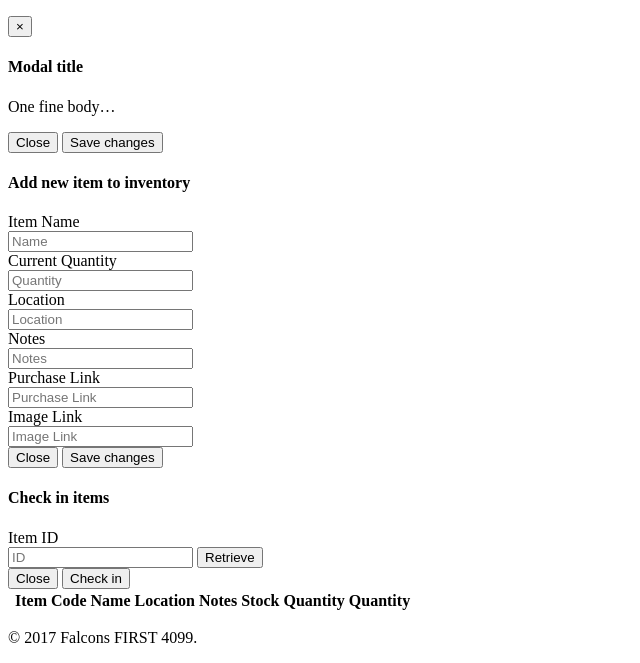
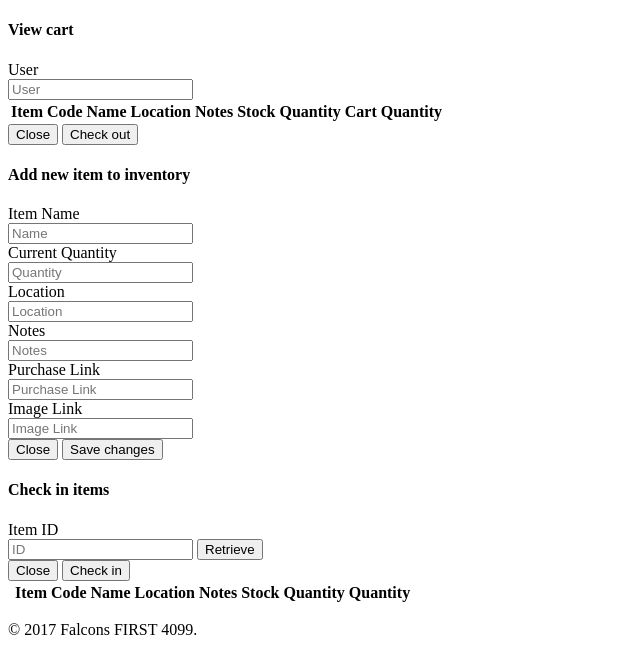
Before and after one commit to team4099/Inventory, a Flask app: template templates/index.html in a window 1280 px wide. Shown: the part 138-801 px from the top of the page, without its empty margins (0-640 px from the left). After the commit the page ends 773 px from the top, so only its background shows below. Run offline with Flask 2, Linux system fonts and the light colour scheme; the template is opened without the code that fills it, so the values that code supplies are empty; some libraries are stand-ins or nearby versions.

Commit message:
Add cart functionality

```diff
--- a/main.py
+++ b/main.py
@@ -51,7 +51,7 @@ def add():
     with open(ITEM_DATA, "w") as file:
         dump(data, file)
     with open(LOG_FILE, "a") as log:
-        log.write("Admin added " + str(quantity) + " of item #" + str(code) + " (" + name + ").")
+        log.write("Admin added " + str(quantity) + " of item #" + str(code) + " (" + name + ").\n")
     return dumps({"uuid": code}), 200
 
 
@@ -60,7 +60,7 @@ def remove():
     global data
     code = int(request.form.get("code"))
     with open(LOG_FILE, "a") as log:
-        log.write("Admin removed item #" + str(code) + " (" + data[code][0] + ").")
+        log.write("Admin removed item #" + str(code) + " (" + data[code][0] + ").\n")
     data[code] = None
     with open(ITEM_DATA, "w") as file:
         dump(data, file)
@@ -84,6 +84,7 @@ def change_quantity():
     code = int(request.form['code'])
     amount = int(request.form['amount'])
     checkout = int(request.form['checkout']) != 0
+    notes = request.form.get('notes', "")
     user = request.form.get('user', "")
     print("code;", code)
     print("data[code]:", data[code])
@@ -91,13 +92,15 @@ def change_quantity():
         data[code][1] -= amount
     else:
         data[code][1] += amount
+    if notes != "":
+        data[code][2] = notes
     with open(ITEM_DATA, "w") as file:
         dump(data, file)
     with open(LOG_FILE, "a") as log:
         if user is None:
-            log.write(user + " changed the quantity of item #" + str(code) + " (" + data[code][0] + ") by " + "-" * checkout + str(data[code][1]) + ".")
+            log.write(user + " changed the quantity of item #" + str(code) + " (" + data[code][0] + ") by " + "-" * checkout + str(data[code][1]) + ".\n")
         else:
-            log.write("Quantity of item #" + str(code) + " (" + data[code][0] + ") changed by " + "-" * checkout + str(data[code][1]) + ".")
+            log.write("Quantity of item #" + str(code) + " (" + data[code][0] + ") changed by " + "-" * checkout + str(data[code][1]) + ".\n")
     return "success", 200
 
 
--- a/static/js/main.js
+++ b/static/js/main.js
@@ -7,10 +7,20 @@ var cart = [];
 var DEFAULT_TR_CONTENTS = '<tr class="listRow" id="row{UUID}">' +
     '<td><div class="checkbox"><label><input type="checkbox" name="{UUID}" onchange="modifyCart(this.name, this.checked)" id="checkbox{UUID}"></label></div></td>' +
     '<td class="uuid" id="uuid{UUID}">{DISPLAYUUID}</td>' +
-    '<td class="name" id="name{UUID}">{NAME}</td><td class="location" id="location{UUID}">{LOCATION}</td>' +
+    '<td class="name" id="name{UUID}">{NAME}</td>' +
+    '<td class="location" id="location{UUID}">{LOCATION}</td>' +
     '<td class="notes" id="notes{UUID}">{NOTES}</td>' +
     '<td id="total{UUID}">{TOTAL}</td>' +
     '<td><input type="number" id="quantity{UUID}" name="quantity{UUID}" min="0" max="{TOTAL}" onkeyup="checkCheckbox({UUID})"></td>' +
+    '</tr>';
+
+var CART_TR_CONTENTS = '<tr id="cartRow{UUID}">' +
+    '<td id="cartUUID{UUID}">{DISPLAYUUID}</td>' +
+    '<td id="cartName{UUID}">{NAME}</td>' +
+    '<td id="cartLocation{UUID}">{LOCATION}</td>' +
+    '<td id="cartNotes{UUID}">{NOTES}</td>' +
+    '<td id="cartTotal{UUID}">{TOTAL}</td>' +
+    '<td id="cartQuantity{UUID}">{QUANTITY}</td>' +
     '</tr>';
 
 var SHOW_ID_CONTENTS = '<div class="alert alert-success">' +
@@ -29,6 +39,22 @@ function escapeRegExp(str) {
 
 function replaceAll(str, find, replace) {
     return str.replace(new RegExp(escapeRegExp(find), 'g'), replace);
+}
+
+function commonReplacements(replace, uuid, name, location, notes, total, quantity, from, in_out) {
+    var str = "" + uuid;
+    var pad = "0000";
+
+    replace = replaceAll(replace, "{DISPLAYUUID}", pad.substring(0, pad.length - str.length) + str);
+    replace = replaceAll(replace, "{NAME}", name);
+    replace = replaceAll(replace, "{UUID}", uuid);
+    replace = replaceAll(replace, "{LOCATION}", location);
+    replace = replaceAll(replace, "{NOTES}", notes);
+    replace = replaceAll(replace, "{QUANTITY}", quantity);
+    replace = replaceAll(replace, "{TOTAL}", total);
+    replace = replaceAll(replace, "{IN}", in_out);
+    replace = replaceAll(replace, "{FROM}", from);
+    return replace;
 }
 
 Set.prototype.isSuperset = function(subset) {
@@ -102,21 +128,14 @@ function addItemToList(id, item) {
     if(item === 0) {
         return;
     } else {
-        var ourRow = DEFAULT_TR_CONTENTS;
-        var str = "" + id;
-        var pad = "0000";
+        var name = "";
+        if(item[4] !== "") {
+            name = '<a target="_blank" href="' + item[4] + '">' + item[0] + '</a>';
+        } else {
+            name = item[0];
+        }
+        var ourRow = commonReplacements(DEFAULT_TR_CONTENTS, id, name, item[3], item[2], item[1], 0, "", "");
 
-        ourRow = replaceAll(ourRow, "{DISPLAYUUID}", pad.substring(0, pad.length - str.length) + str);
-        ourRow = replaceAll(ourRow, "{UUID}", id);
-        if(item[4] !== "") {
-            ourRow = replaceAll(ourRow, "{NAME}", '<a target="_blank" href="' + item[4] + '">' + item[0] + '</a>');
-        } else {
-            ourRow = replaceAll(ourRow, "{NAME}", item[0]);
-        }
-        ourRow = replaceAll(ourRow, "{LOCATION}", item[3]);
-        ourRow = replaceAll(ourRow, "{NOTES}", item[2]);
-        ourRow = replaceAll(ourRow, "{QUANTITY}", 0);
-        ourRow = replaceAll(ourRow, "{TOTAL}", item[1]);
         $("#inventoryBody").append(ourRow);
 
         var quantityPicker = $("#quantity" + id);
@@ -184,7 +203,51 @@ function modifyCart(name, checked) {
 }
 
 function viewCart() {
+    $("#cart").modal('toggle');
+    var table = $("#cartTableBody");
+    var tableContents = "";
+    for(var i = 0; i < cart.length; i++) {
+        console.log("id: " + cart[i]);
+        var currentTr = commonReplacements(CART_TR_CONTENTS,
+            cart[i],
+            $("#name" + cart[i]).text(),
+            $("#location" + cart[i]).text(),
+            $("#notes" + cart[i]).text(),
+            $("#total" + cart[i]).text(),
+            $("#quantity" + cart[i]).val(),
+            "",
+            ""
+        );
+        console.log(currentTr);
+        tableContents += currentTr + "\n";
+    }
+    table.html(tableContents);
+}
 
+function checkOutSubmit() {
+    for(var i = 0; i < cart.length; i++) {
+        var submit = {
+            code: cart[i],
+            amount: $("#quantity" + cart[i]).val(),
+            checkout: 1,
+            user: $("#checkOutUser").val()
+        };
+        $.post("/change_quantity", submit, checkOutCallback(
+            cart[i],
+            $("#name" + cart[i]).text(),
+            $("#location" + cart[i]).text(),
+            submit["amount"]
+        ));
+    }
+    $("#checkOutUser").val("");
+}
+
+function checkOutCallback(uuid, name, location, quantity) {
+    return function(data) {
+        var alert = commonReplacements(CHECK_IN_OUT_CONTENTS, uuid, name, location, "", "", quantity, "from", "out");
+        $("#placeToPutIds").html(alert + $("#placeToPutIds").html());
+        $("#total" + uuid).text($("#total" + uuid).text() - quantity);
+    }
 }
 
 function showAddItemsModal() {
@@ -207,7 +270,7 @@ function retrieveCheckInData() {
             $("#checkInItemFinalId").text(data['uuid']);
             $("#checkInItemName").text(data['data'][0]);
             $("#checkInItemLocation").text(data['data'][3]);
-            $("#checkInItemNotes").text(data['data'][2]);
+            $("#checkInItemNotes").val(data['data'][2]);
             $("#checkInQuantity").val(1);
             $("#checkInTable").show();
         }
@@ -218,6 +281,7 @@ function checkInItem() {
     var submit = {
         code: $("#checkInItemFinalId").text(),
         amount: $("#checkInQuantity").val(),
+        notes: $("#checkInItemNotes").val(),
         checkout: 0,
         user: $("#checkInUser").val()
     };
@@ -231,14 +295,12 @@ function checkInItem() {
         $("#checkIn").modal("hide");
         $.post("/change_quantity", submit, function(data) {
             $("#checkInTable").hide();
-            var alert = CHECK_IN_OUT_CONTENTS;
-            alert = replaceAll(alert, "{UUID}", $("#checkInItemFinalId").val());
-            alert = replaceAll(alert, "{NAME}", $("#checkInItemName").val());
-            alert = replaceAll(alert, "{LOCATION}", $("#checkInItemLocation").val());
-            alert = replaceAll(alert, "{QUANTITY}", $("#checkInQuantity").val());
-            alert = replaceAll(alert, "{IN}", "in");
-            alert = replaceAll(alert, "{TO}", "to");
+            var uuid = $("#checkInItemFinalId").text();
+            var quantityAdded = $("#checkInQuantity").val();
+            var alert = commonReplacements(CHECK_IN_OUT_CONTENTS, uuid, $("#checkInItemName").text(), $("#checkInItemLocation").text(), "", "", quantityAdded, "to", "in");
             $("#placeToPutIds").html(alert + $("#placeToPutIds").html());
+            $("#total" + uuid).text($("#total" + uuid).text() - -quantityAdded);
+            $("#notes" + uuid).text($("#checkInItemNotes").val());
         });
     }
 }
@@ -263,18 +325,19 @@ function submitAddItem() {
     }
     $.post("/add", submit, addItemsCallback(submit["name"], submit["quantity"], submit["location"]));
     $("#addItem").modal("hide");
+    $("#addItemName").val("");
+    $("#currentQuantity").val(0);
+    $("#notes").val("");
+    $("#location").val("");
+    $("#buyLink").val("");
+    $("#imageLink").val("");
 }
 
 function addItemsCallback(name, quantity, location) {
     return function(data) {
         var data = JSON.parse(data);
         var placeForIds = $("#placeToPutIds");
-        var currentText = SHOW_ID_CONTENTS;
-        currentText = replaceAll(currentText, "{NAME}", name);
-        currentText = replaceAll(currentText, "{QUANTITY}", quantity);
-        currentText = replaceAll(currentText, "{LOCATION}", location);
-        var pad = "0000";
-        currentText = replaceAll(currentText, "{UUID}", pad.substring(0, pad.length - data["uuid"].length) + data["uuid"]);
+        var currentText = commonReplacements(SHOW_ID_CONTENTS, data["uuid"], name, location, "", "", quantity, "", "");
         placeForIds.html(placeForIds.html() + currentText);
         $.get("/get_info", {code: data["uuid"]}, function(data) {
             var thing = JSON.parse(data);
--- a/templates/index.html
+++ b/templates/index.html
@@ -57,15 +57,36 @@
             <div class="modal-dialog">
                 <div class="modal-content">
                     <div class="modal-header">
-                        <button type="button" class="close" data-dismiss="modal" aria-hidden="true">×</button>
-                        <h4 class="modal-title">Modal title</h4>
+                        <h4 class="modal-title">View cart</h4>
                     </div>
                     <div class="modal-body">
-                        <p>One fine body…</p>
+                        <form class="form-horizontal">
+                            <label for="checkInItemId" class="control-label">User</label>
+                            <div class="input-group">
+                                <input type="text" class="form-control" id="checkOutUser" placeholder="User">
+                            </div>
+                        </form>
+                        <div class="table-responsive">
+                            <table class="table table-striped">
+                                <thead>
+                                    <tr>
+                                        <th>Item Code</th>
+                                        <th>Name</th>
+                                        <th>Location</th>
+                                        <th>Notes</th>
+                                        <th>Stock Quantity</th>
+                                        <th>Cart Quantity</th>
+                                    </tr>
+                                </thead>
+                                <tbody id="cartTableBody">
+
+                                </tbody>
+                            </table>
+                        </div>
                     </div>
                     <div class="modal-footer">
                         <button type="button" class="btn btn-default" data-dismiss="modal">Close</button>
-                        <button type="button" class="btn btn-primary">Save changes</button>
+                        <button type="button" class="btn btn-primary" onclick="checkOutSubmit()">Check out</button>
                     </div>
                 </div>
             </div>
@@ -156,7 +177,7 @@
                                 </tr>
                                 <tr>
                                     <td><strong>Notes</strong></td>
-                                    <td id="checkInItemNotes"></td>
+                                    <td><input type="text" id="checkInItemNotes"></td>
                                 </tr>
                                 <tr>
                                     <td><strong>Quantity</strong></td>
```
